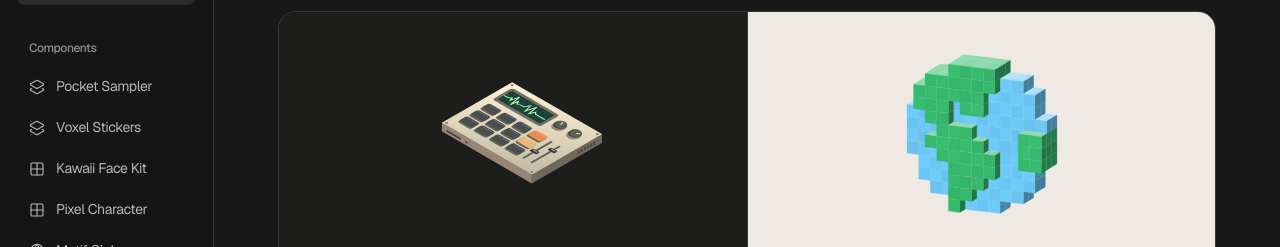
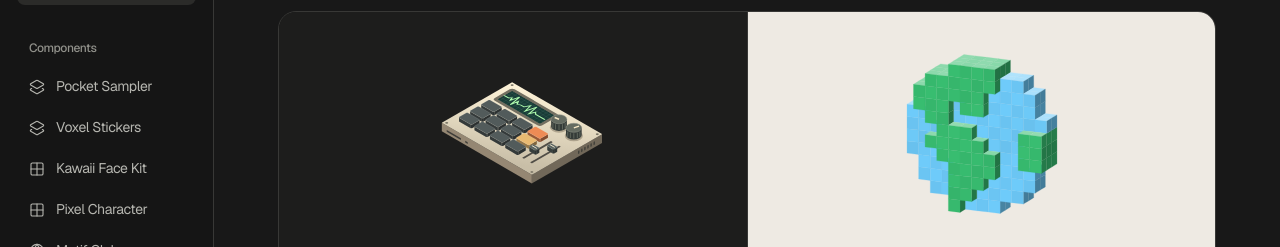
Before and after one commit to yash-dot-com/hyper, a Next.js app: page / in a window 1280 px wide. Shown: the part 157-404 px from the top of the page. Built offline with nearby package versions, Linux system fonts and the light colour scheme.

Commit message:
Extrude sampler pads, knurled knobs and faders along the projected height axis

```diff
--- a/src/components/experiments/PocketSampler.tsx
+++ b/src/components/experiments/PocketSampler.tsx
@@ -9,6 +9,21 @@ export function PocketSampler({ projection = "isometric", size = 240 }: { projec
   const u = Math.SQRT1_2, v = u*Math.sin(elevation), h = Math.cos(elevation);
   const top = `matrix(${u} ${v} ${-u} ${v} 101 24)`;
   const foot = 12*h;
+  const point = (x: number, y: number, z = 0) => [101 + u*(x-y), 24 + v*(x+y) - h*z];
+  function cap(x: number, y: number, w: number, d: number, z: number, color: string) {
+    const corners = [[1,0],[w-1,0],[w,1],[w,d-1],[w-1,d],[1,d],[0,d-1],[0,1]];
+    const ring = (height: number) => corners.map(([a,b]) => point(x+a,y+b,height));
+    const base = ring(0), lid = ring(z);
+    return <g>
+      {base.map((a,i) => {
+        const j=(i+1)%base.length, b=base[j];
+        if (b[0]>=a[0]) return null;
+        return <g key={i}><polygon points={[a,b,lid[j],lid[i]].join(" ")} fill={color}/>
+          <polygon points={[a,b,lid[j],lid[i]].join(" ")} opacity={i<4?.46:i===4?.36:.27}/></g>;
+      })}
+      <polygon points={lid.join(" ")} fill={color} stroke="#fff" strokeOpacity=".25" strokeWidth=".4"/>
+    </g>;
+  }
   return <svg viewBox={`0 10 204 ${260*v+foot+29}`} role="img" aria-label={`Pocket sampler in ${projection} projection`} style={{width:size,maxWidth:"100%",height:"auto",display:"block"}}>
     <defs>
       <linearGradient id={id+"metal"} x2=".8" y2="1"><stop stopColor="#fff4d9"/><stop offset="1" stopColor="#c8bea7"/></linearGradient>
@@ -28,10 +43,31 @@ export function PocketSampler({ projection = "isometric", size = 240 }: { projec
       <rect x="8" y="8" width="77" height="32" rx="4" fill="#736f61"/>
       <g clipPath={`url(#${id}screen)`}><rect x="12" y="12" width="69" height="24" fill="#183c37"/><rect width="85" height="40" fill={`url(#${id}grid)`}/>
         <path d="M10 25h9l3-3 2 5 3-12 3 18 2-11 3 5 4-2h5l4-7 3 12 4-15 3 16 3-8 3 3h15" stroke="#affbad" strokeWidth="1.5" fill="none"/></g>
-      {[100,124].map((x,i)=><g key={x}><circle cx={x} cy="24" r="9" fill="#968879"/><circle cx={x-1} cy="21" r="8" fill="#434743"/><circle cx={x-1} cy="20" r="6.6" fill="#5d6159"/><path d={i?`M${x} 20l4-3`:`M${x-1} 20l-2-5`} stroke="#f4e4c0" strokeWidth="1.6"/></g>)}
-      {Array.from({length:12},(_,i)=>{const x=11+i%4*25,y=48+Math.floor(i/4)*18;return <g key={i}><rect x={x} y={y+2} width="21" height="14" rx="3" fill="#696257"/><rect x={x} y={y} width="21" height="13" rx="3" fill={i===3?"#ed8b55":i===7?"#e9ba72":"#494f50"}/><path d={`M${x+3} ${y+2}h15`} stroke="#fff" opacity=".2"/></g>})}
-      {[114,127].map((x,i)=><g key={x}><rect x={x} y="51" width="3" height="47" rx="1" fill="#605e53"/><rect x={x-4} y={i?60:76} width="11" height="6" rx="1.5" fill="#313c3d"/><path d={`M${x-2} ${i?62:78}h7`} stroke="#efe5cb"/></g>)}
+      {[114,127].map(x=><rect key={x} x={x} y="51" width="3" height="47" rx="1" fill="#514e47"/>)}
       {[[4,4],[142,4],[4,110],[142,110]].map(([x,y])=><g key={x+"-"+y}><circle cx={x} cy={y} r="1.7" fill="#928b79"/><path d={`M${x-1} ${y+1}l2-2`} stroke="#514f46" strokeWidth=".6"/></g>)}
     </g>
+    {[100,124].map((x,i) => {
+      const [cx,cy]=point(x,24), radius=9, ry=radius*Math.sin(elevation), lift=10*h;
+      return <g key={x} transform={`translate(${cx} ${cy})`}>
+        <ellipse cy="1" rx="10.4" ry={ry+1} fill="#786d59" opacity=".48"/>
+        <path d={`M-${radius} 0a${radius} ${ry} 0 0 0 ${2*radius} 0v-${lift}h-${2*radius}z`} fill="#343b38"/>
+        {[-7,-4,0,4,7].map(dx=>{
+          const y=ry*Math.sqrt(1-(dx/radius)**2);
+          return <path key={dx} d={`M${dx} ${y-1}v-${lift-2}`} stroke="#70766a" strokeWidth=".85"/>;
+        })}
+        <ellipse cy={-lift} rx={radius} ry={ry} fill="#646b61" stroke="#909588" strokeWidth=".6"/>
+        <path d={`M0 ${-lift}l${i?6:-5} -2`} stroke="#f7e8c6" strokeWidth="1.6"/>
+      </g>;
+    })}
+    {Array.from({length:12},(_,i)=>{
+      const x=11+i%4*25, y=48+Math.floor(i/4)*18;
+      return <g key={i}>{cap(x,y,21,14,5,i===3?"#ed8b55":i===7?"#e9ba72":"#525b5b")}</g>;
+    })}
+    {[114,127].map((x,i)=>{
+      const y=i?60:76;
+      return <g key={x}>{cap(x-4,y,11,7,6,"#586360")}
+        <polyline points={[point(x-3,y+3,6),point(x+5,y+3,6)].join(" ")} stroke="#f2e6cd" strokeWidth="1.1"/>
+      </g>;
+    })}
   </svg>;
 }
```
